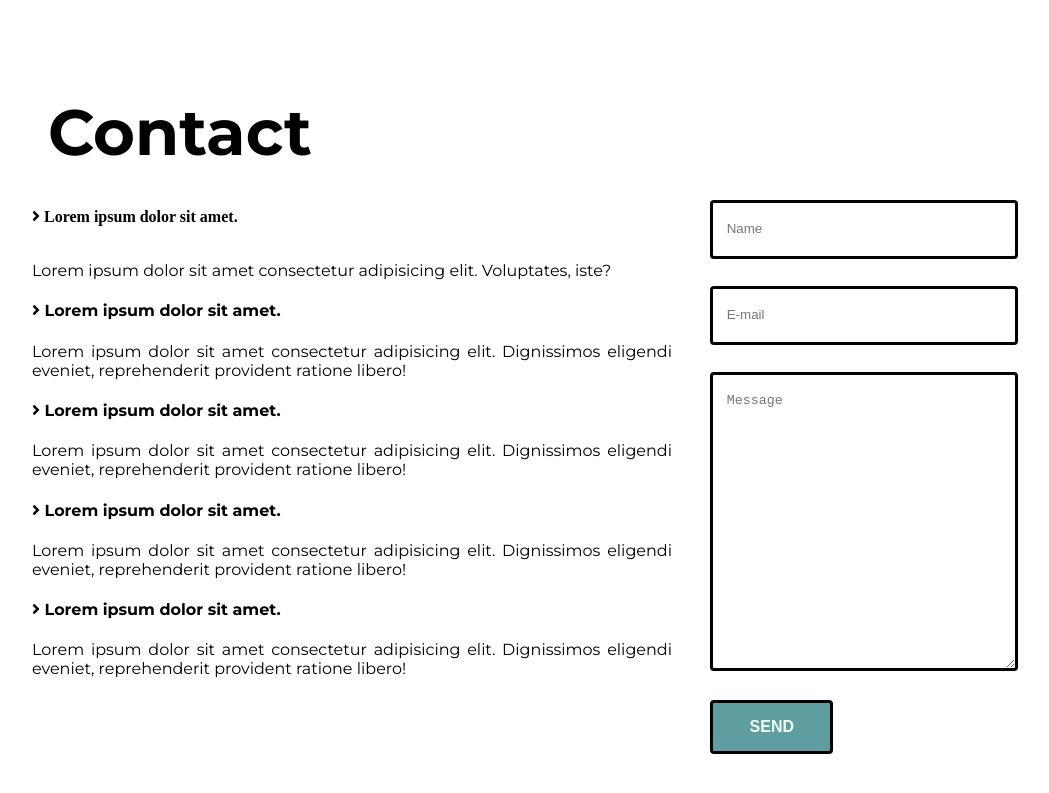
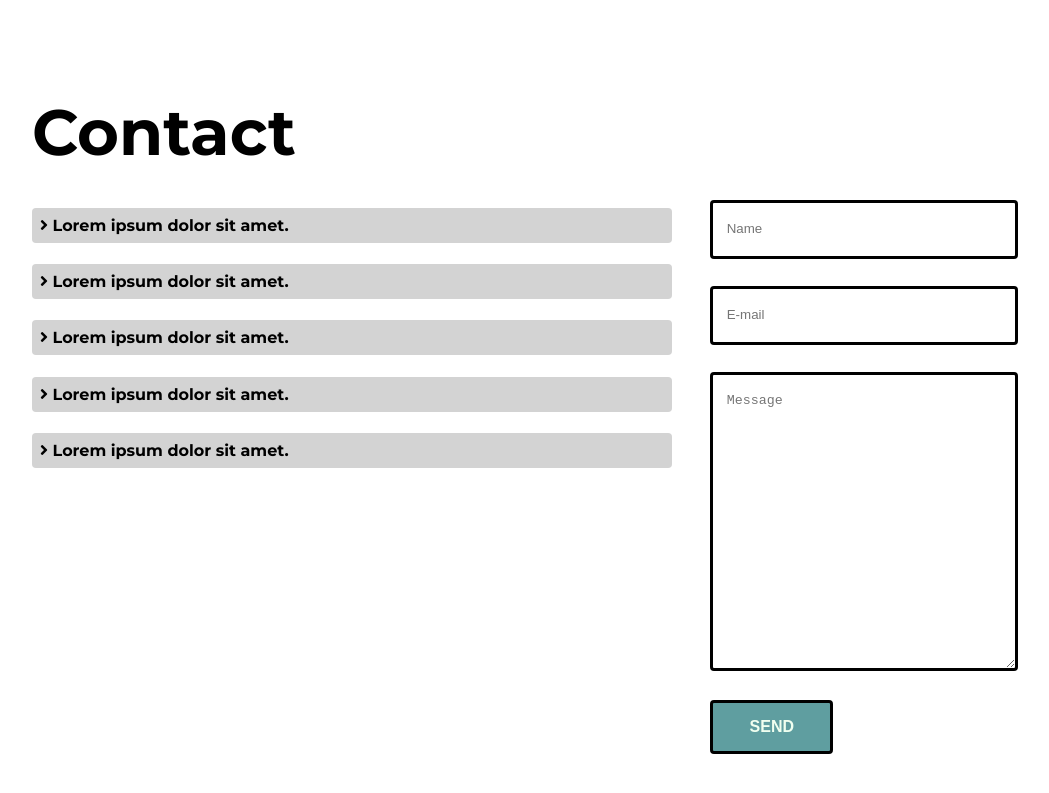
Before and after one commit to WolfgangSiegert/my-company-page, a plain HTML site: page pages/about.html in a window 1280 px wide. Shown: the part 1965-2758 px from the top of the page, without its empty margins (96-1145 px from the left). Before the commit the page ends 2735 px from the top, so only its background shows below. Drawn offline with Linux system fonts and the light colour scheme; a script that the page names is missing.

Commit message:
faq section toggles added

```diff
--- a/pages/about.html
+++ b/pages/about.html
@@ -79,7 +79,8 @@
               <p id="team-card-3">
                 <img
                   class="team-card-img"
-                  src="../ressources/graphics/team-3.svg"
+                  id="team-img-3"
+                  src="../ressources/graphics/self.svg"
                   alt="Team3"
                 />
               </p>
@@ -125,24 +126,23 @@
           <h1>Contact</h1>
           <div class="hero-contact-container-element">
             <div class="upper-elemt-text">
+              <!-- <div class="contact-faq-container"> -->
               <div class="contact-faq-container">
-                <h4
-                  class="faq-element-header fas fa-angle-right"
-                  id="contact-faq-header-0"
-                >
+                <h4 class="faq-element-header" id="contact-faq-header-0">
+                  <i class="fas fa-angle-right" id="faq-icon-0"></i>
                   Lorem ipsum dolor sit amet.
                 </h4>
-                <p id="contact-faq-body-0">
+                <p id="contact-faq-body-0" class="faq-answer display-none">
                   Lorem ipsum dolor sit amet consectetur adipisicing elit.
                   Voluptates, iste?
                 </p>
               </div>
               <div class="contact-faq-container">
                 <h4 class="faq-element-header" id="contact-faq-header-1">
-                  <i class="fas fa-angle-right"></i>
+                  <i class="fas fa-angle-right" id="faq-icon-1"></i>
                   Lorem ipsum dolor sit amet.
                 </h4>
-                <p id="contact-faq-body-1">
+                <p id="contact-faq-body-1" class="faq-answer display-none">
                   Lorem ipsum dolor sit amet consectetur adipisicing elit.
                   Dignissimos eligendi eveniet, reprehenderit provident ratione
                   libero!
@@ -150,10 +150,10 @@
               </div>
               <div class="contact-faq-container">
                 <h4 class="faq-element-header" id="contact-faq-header-2">
-                  <i class="fas fa-angle-right"></i>
+                  <i class="fas fa-angle-right" id="faq-icon-2"></i>
                   Lorem ipsum dolor sit amet.
                 </h4>
-                <p id="contact-faq-body-2">
+                <p id="contact-faq-body-2" class="faq-answer display-none">
                   Lorem ipsum dolor sit amet consectetur adipisicing elit.
                   Dignissimos eligendi eveniet, reprehenderit provident ratione
                   libero!
@@ -161,10 +161,10 @@
               </div>
               <div class="contact-faq-container">
                 <h4 class="faq-element-header" id="contact-faq-header-3">
-                  <i class="fas fa-angle-right"></i>
+                  <i class="fas fa-angle-right" id="faq-icon-3"></i>
                   Lorem ipsum dolor sit amet.
                 </h4>
-                <p id="contact-faq-body-3">
+                <p id="contact-faq-body-3" class="faq-answer display-none">
                   Lorem ipsum dolor sit amet consectetur adipisicing elit.
                   Dignissimos eligendi eveniet, reprehenderit provident ratione
                   libero!
@@ -172,10 +172,10 @@
               </div>
               <div class="contact-faq-container">
                 <h4 class="faq-element-header" id="contact-faq-header-4">
-                  <i class="fas fa-angle-right"></i>
+                  <i class="fas fa-angle-right" id="faq-icon-4"></i>
                   Lorem ipsum dolor sit amet.
                 </h4>
-                <p id="contact-faq-body-4">
+                <p id="contact-faq-body-4" class="faq-answer display-none">
                   Lorem ipsum dolor sit amet consectetur adipisicing elit.
                   Dignissimos eligendi eveniet, reprehenderit provident ratione
                   libero!
--- a/style/style.css
+++ b/style/style.css
@@ -169,6 +169,17 @@ p {
   width: 60%;
   margin: auto;
 }
+.contact-faq-container > h4 {
+  background-color: lightgrey;
+  padding: 0.5em 0.5em;
+  border-radius: 4px;
+}
+.contact-faq-container > h4:hover {
+  cursor: pointer;
+}
+.contact-faq-container > p {
+  padding: 0.5em 0.5em;
+}
 
 .hero-team-container-element h1 {
   text-align: center;
@@ -194,13 +205,14 @@ p {
 .hero-section-hero-contact {
   width: 80%;
   margin: auto;
+  margin-bottom: 2em;
 }
 .hero-contact-container-element {
   display: flex;
   flex-wrap: wrap;
 }
 .hero-section-hero-contact h1 {
-  padding: 1rem 1rem;
+  padding: 1rem 0;
   margin: 0px 0px;
 }
 .hero-contact-container-element > div {
@@ -325,6 +337,7 @@ form > input[type="button"] {
 }
 .li-checked {
   color: #ff9b21;
+  font-size: x-large;
 }
 .li-unchecked {
   color: black;
@@ -348,9 +361,17 @@ form > input[type="button"] {
   opacity: 0.7;
   background-color: orange;
 } */
+.faq-answer {
+  transition: display 6s;
+}
 .display-none {
   display: none;
+  transition: display 2s;
 }
 .visibile-hidden {
   visibility: hidden;
 }
+
+#team-img-3 {
+  scale: 1.3;
+}
```
